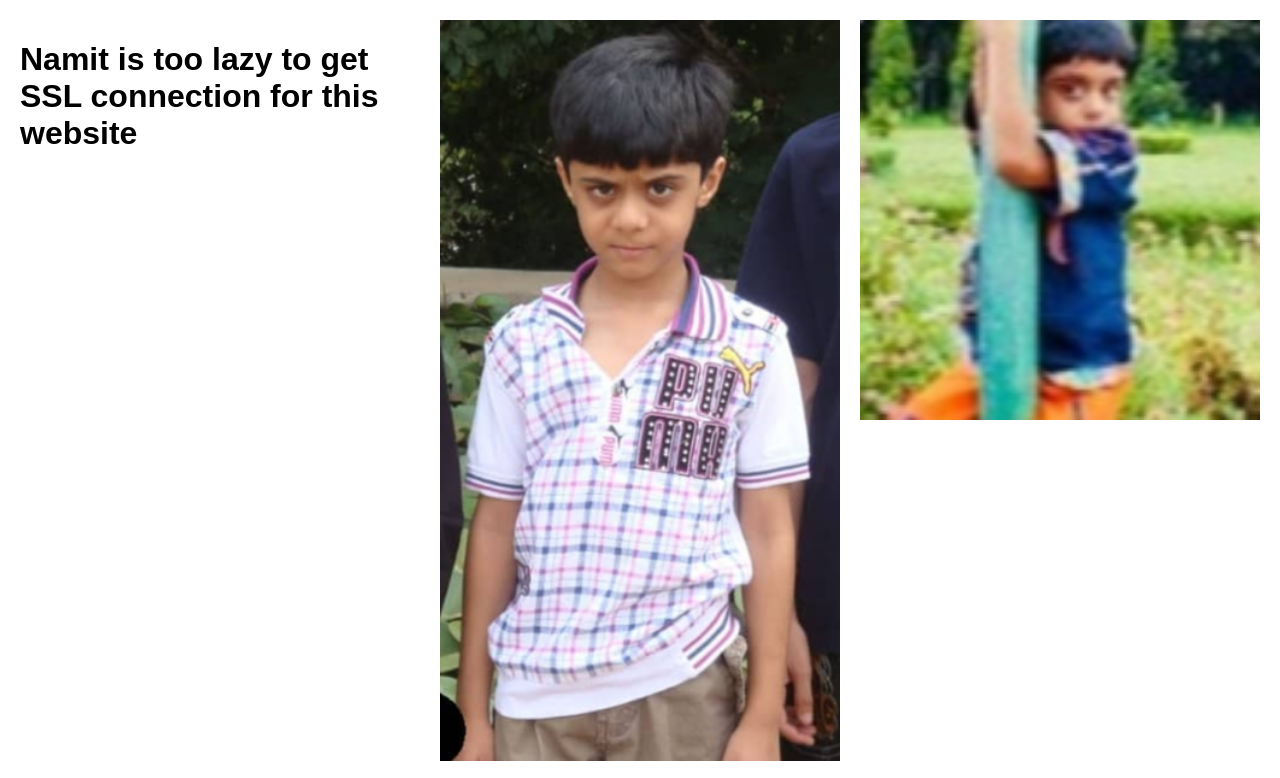
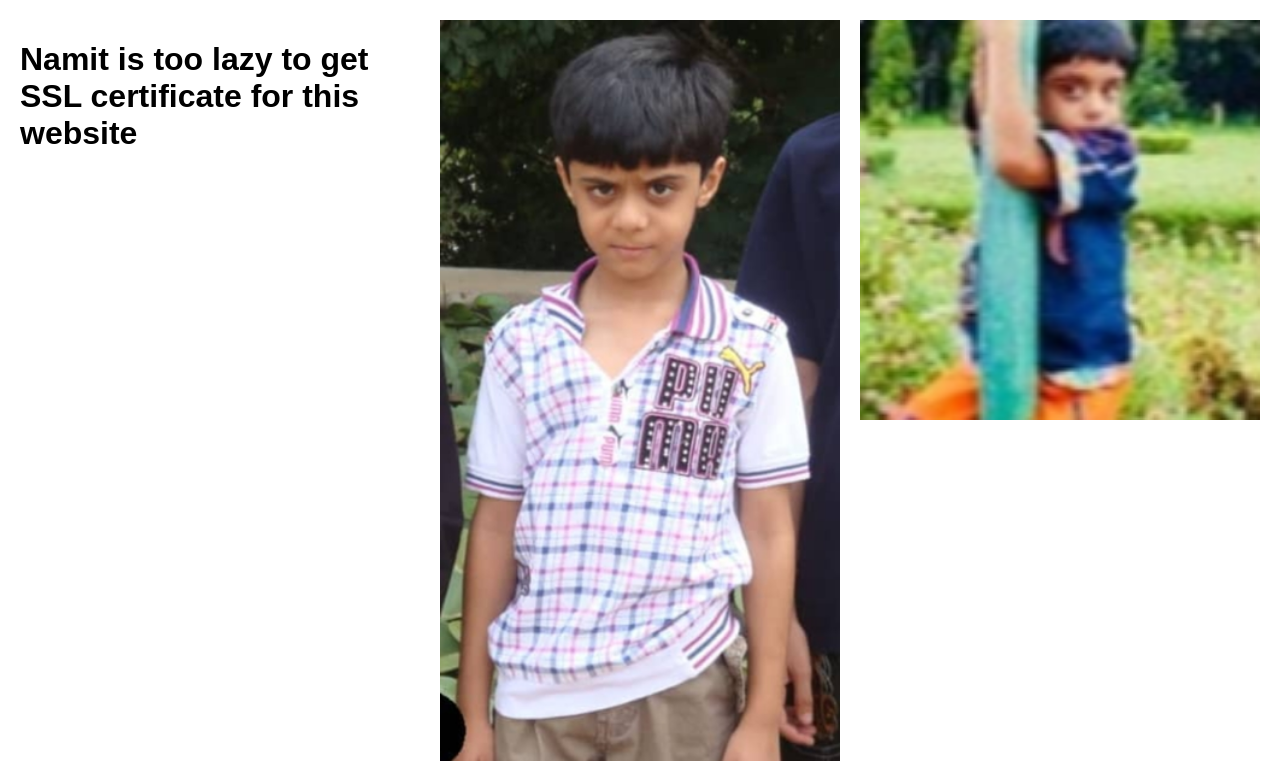
Before and after one commit to MohitPatel1/namit, a plain HTML site: page index.html in a window 1280 px wide. Shown: the top 778 px of the page. Drawn offline with Linux system fonts and the light colour scheme.

Commit message:
certificate

```diff
--- a/index.html
+++ b/index.html
@@ -68,7 +68,7 @@
 
 <body>
     <div class="collage">
-        <h1>Namit is too lazy to get SSL connection for this website</h1>
+        <h1>Namit is too lazy to get SSL certificate for this website</h1>
         <div class="collage-item"><img src="image1.jpeg" alt="Image 1"></div>
         <div class="collage-item"><img src="image2.jpeg" alt="Image 2"></div>
         <div class="collage-item"><img src="image3.jpeg" alt="Image 3"></div>
```
